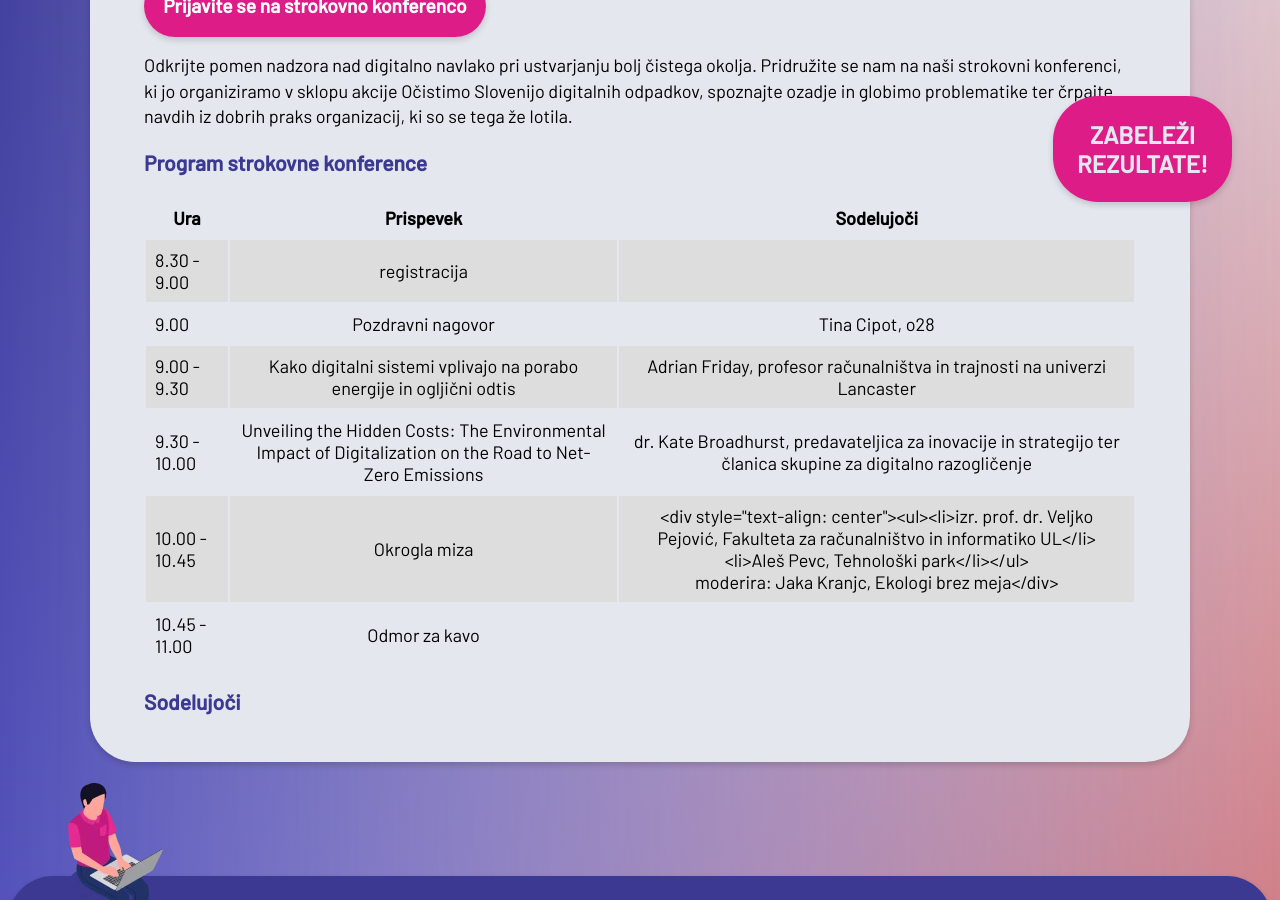
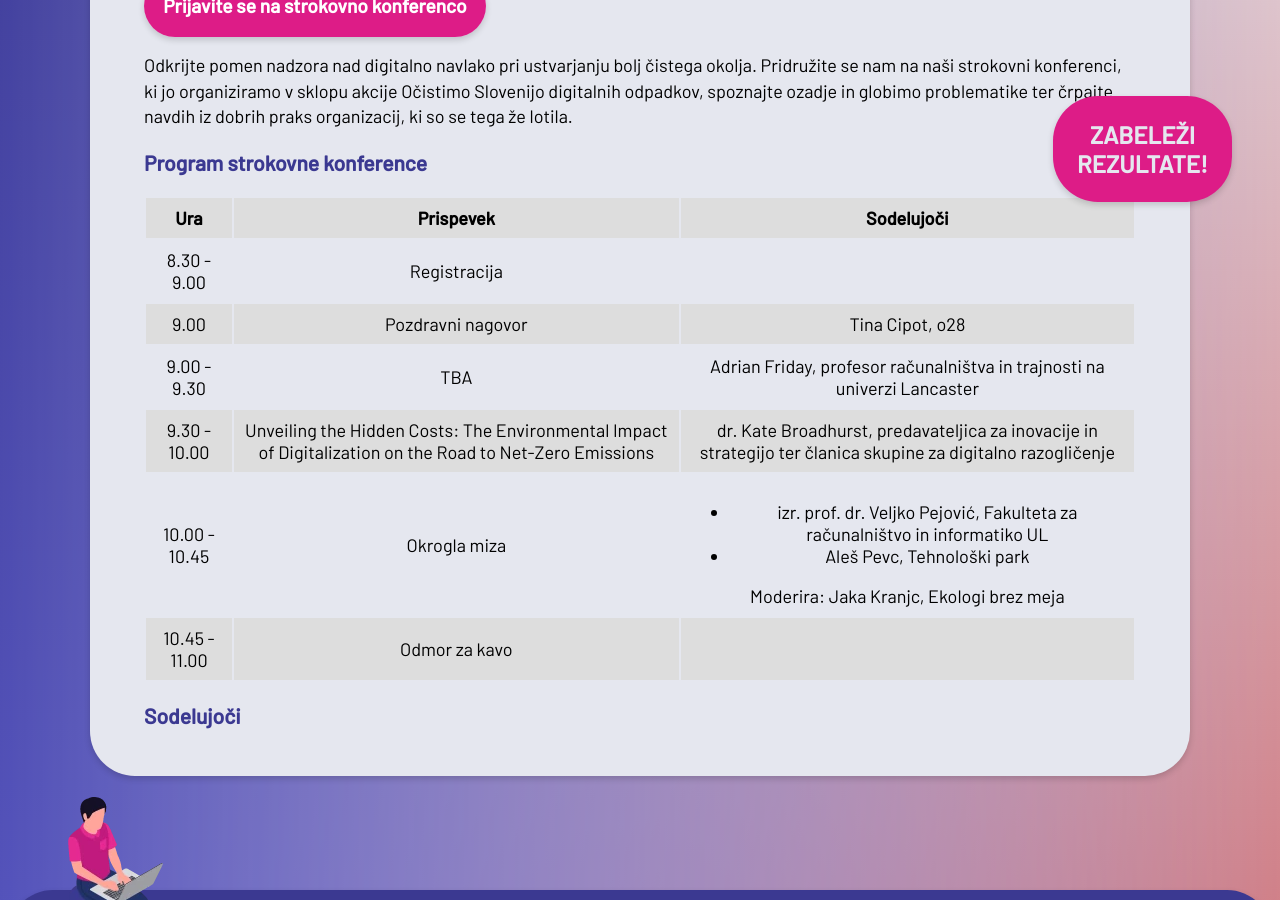
Before and after one commit to ewba/dcd-si, a Jekyll site: the page built from konferenca.md, in a window 1280 px wide and 900 px high, scrolled down 466 px. Built offline with Jekyll 4.4.1, drawn with Linux system fonts in a browser that asks for light colours.

Commit message:
Update konferenca.md

```diff
--- a/konferenca.md
+++ b/konferenca.md
@@ -15,13 +15,50 @@ Odkrijte pomen nadzora nad digitalno navlako pri ustvarjanju bolj čistega okolj
 
 ### Program strokovne konference
 
-| Ura          | Prispevek | Sodelujoči
-| ------------ | :---: | :----:
-| 8.30 - 9.00  | registracija |
-| 9.00   | Pozdravni nagovor | Tina Cipot, o28
-| 9.00 - 9.30 | Kako digitalni sistemi vplivajo na porabo energije in ogljični odtis | Adrian Friday, profesor računalništva in trajnosti na univerzi Lancaster
-| 9.30 - 10.00     | Unveiling the Hidden Costs: The Environmental Impact of Digitalization on the Road to Net-Zero Emissions | dr. Kate Broadhurst, predavateljica za inovacije in strategijo ter članica skupine za digitalno razogličenje
-| 10.00 - 10.45     | Okrogla miza | <div style="text-align: center"><ul><li>izr. prof. dr. Veljko Pejović, Fakulteta za računalništvo in informatiko UL</li><li>Aleš Pevc, Tehnološki park</li></ul><br> moderira: Jaka Kranjc, Ekologi brez meja</div> |
-| 10.45 - 11.00     | Odmor za kavo |
+<table style="text-align: center">
+  <tbody>
+    <tr>
+      <th>Ura</th>
+      <th>Prispevek</th>
+      <th>Sodelujoči</th>
+    </tr>
+    <tr>
+      <td>8.30 - 9.00</td>
+      <td>Registracija</td>
+      <td></td>
+    </tr>
+    <tr>
+      <td>9.00</td>
+      <td>Pozdravni nagovor</td>
+      <td>Tina Cipot, o28</td>
+    </tr>
+    <tr>
+      <td>9.00 - 9.30</td>
+      <td>TBA</td>
+      <td>Adrian Friday, profesor računalništva in trajnosti na univerzi Lancaster</td>
+    </tr>
+    <tr>
+      <td>9.30 - 10.00</td>
+      <td>Unveiling the Hidden Costs: The Environmental Impact of Digitalization on the Road to Net-Zero Emissions</td>
+      <td>dr. Kate Broadhurst, predavateljica za inovacije in strategijo ter članica skupine za digitalno razogličenje </td>
+    </tr>
+    <tr>
+      <td>10.00 - 10.45</td>
+      <td>Okrogla miza</td>
+      <td>
+        <ul>
+          <li>izr. prof. dr. Veljko Pejović, Fakulteta za računalništvo in informatiko UL</li>
+          <li>Aleš Pevc, Tehnološki park</li>
+        </ul>
+        Moderira: Jaka Kranjc, Ekologi brez meja
+      </td>
+    </tr>
+    <tr>
+      <td>10.45 - 11.00</td>
+      <td>Odmor za kavo</td>
+      <td></td>
+    </tr>
+  </tbody>
+</table>
 
 ### Sodelujoči
```
